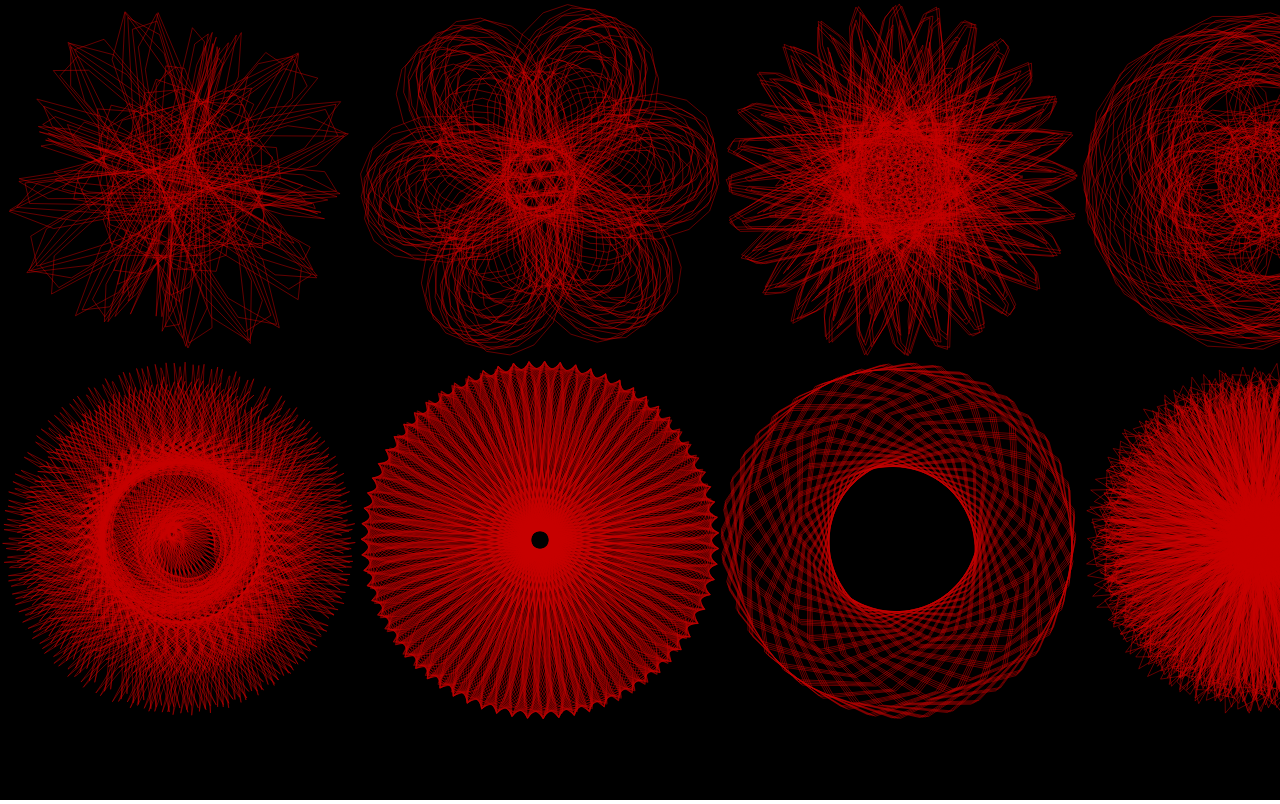
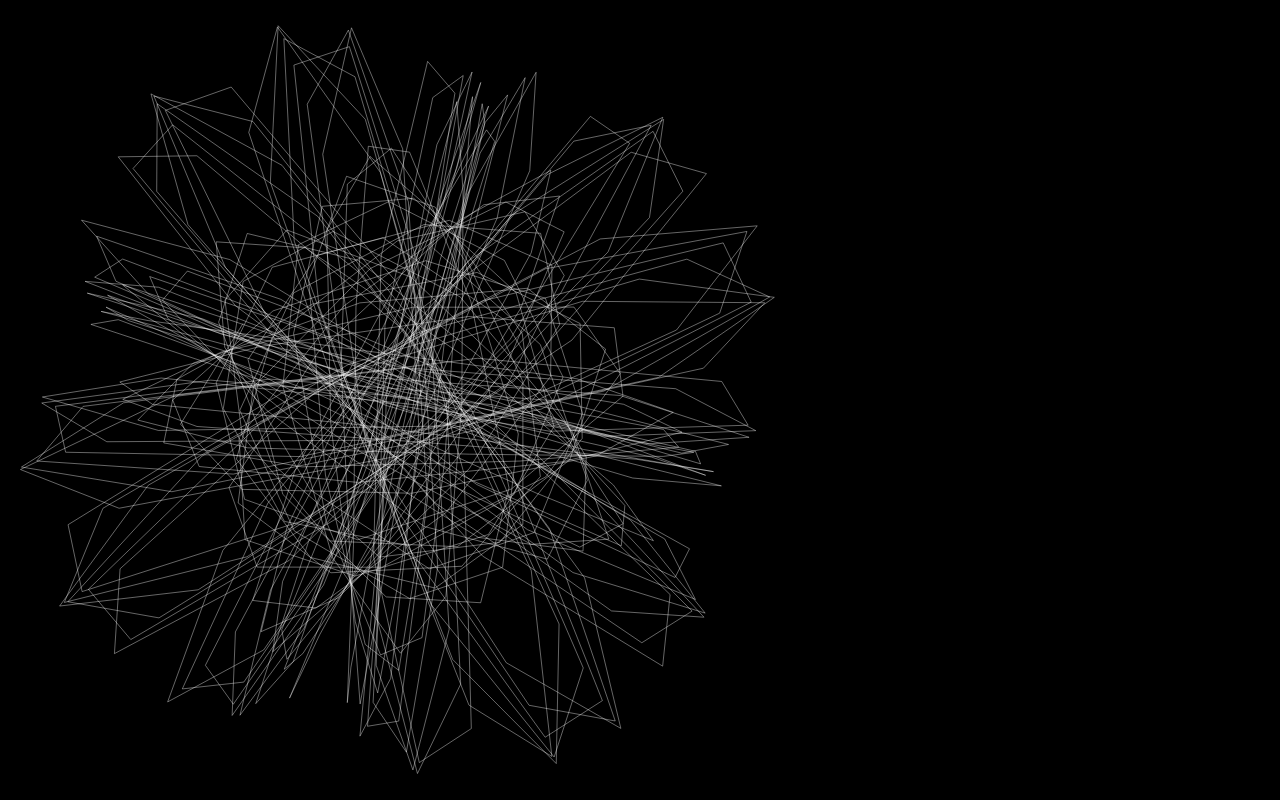
Before and after one commit to csurgay/pendulum, a plain HTML site: page index.html in a window 1280 px wide. Drawn offline with Linux system fonts and the light colour scheme.

Commit message:
color and slideshow single mode

```diff
--- a/index.html
+++ b/index.html
@@ -1,5 +1,5 @@
 <!DOCTYPE html>
-<html>
+<html style="overflow:hidden; margin:0;">
 <head>
     <title>Rotating Rods Animation</title>
     <style>
@@ -11,8 +11,8 @@
         }
     </style>
 </head>
-<body>
-    <canvas id="canvas"></canvas>
+<body style="overflow:hidden; margin:0;">
+    <canvas id="canvas" style="overflow:hidden; margin:0;"></canvas>
     <script src="js/event.js"></script>
     <script src="js/samples.js"></script>
     <script src="js/animate.js"></script>
--- a/js/animate.js
+++ b/js/animate.js
@@ -3,22 +3,40 @@ function animate() {
     clearScreen();
 
     ps.forEach( p => { p.calculate(); p.draw(); })
+    if (Date.now()-time>timeout) {
+        paramsIndex+=1; if (paramsIndex>=paramsArray.length-1) paramsIndex=0;
+        getpendulums();
+        randomizeColors();
+        time=Date.now();
+    }
 
     if (runAnim) requestAnimationFrame(animate);
 }
-// create 8 new pendulums
-function create8pendulums() {
-    for (let i=0; i<8; i++) {
+// create 1 or 8 new pendulums
+function creatependulums() {
+    for (let i=0; i<(mode=="8"?8:1); i++) {
         let x=i<4?i:i-4;
         let y=i<4?0:1;
-        let d=360;
-        ps.push( new Pendulum(i,x*d+d/2,y*d+d/2,d,3) );
+        let d=Math.floor(canvas.width/4.1);
+        if (mode=="1") d=Math.min(canvas.height,canvas.width);
+        ps.push( new Pendulum(i,"red",x*d+d/2,y*d+d/2,d,3) );
+    }
+    randomizeColors();
+}
+
+// randomize pendulum colors
+function randomizeColors() {
+    shuffleArray(colors);
+    let colindex=0;
+    for (let i=0; i<(mode=="8"?8:1); i++) {
+        let c=color=="random"?colors[colindex++]:color;
+        ps[i].color=c;
     }
 }
 
 // new set of 8 pendulums
-function get8pendulums() {
-    for (let i=0; i<8; i++) {
+function getpendulums() {
+    for (let i=0; i<(mode=="8"?8:1); i++) {
         ps[i].fillParams(paramsArray[paramsIndex+i]);
     }
 }
@@ -32,3 +50,10 @@ function clearScreen() {
     ctx.fillStyle = 'black';
     ctx.fillRect(0, 0, canvas.width, canvas.height);
 }
+
+// utility to shuffle colors
+function shuffleArray(arr) {
+    arr.sort(function (a, b) {
+      return Math.random() - 0.5;
+    });
+}
--- a/js/event.js
+++ b/js/event.js
@@ -7,6 +7,8 @@ function keyup(event) {
     else if (event.key=="s") showSerial = !showSerial;
     // animation slow speed
     else if (event.key=="a") slowAnim = !slowAnim;
+    // randomize colors
+    else if (event.key=="c") randomizeColors();
     // break
     else if (event.key==" ") {
         runAnim = !runAnim;
@@ -14,6 +16,7 @@ function keyup(event) {
     }
     else if (event.key=="Enter") {
         clearScreen();
+        randomizeColors();
         ps.forEach( p=>p.randomize() );
     }
     else if (event.key>="0" && event.key<="9") {
@@ -53,13 +56,15 @@ function keyup(event) {
         if (params.speeds[params.selectedRod]>100) params.speeds[params.selectedRod]=100;
     }
     else if (event.key=="ArrowLeft") {
-        paramsIndex = paramsIndex-8;
-        if (paramsIndex<0) paramsIndex=paramsArray.length-8;
-        get8pendulums();
+        paramsIndex = paramsIndex-(mode=="8"?8:1);
+        if (paramsIndex<0) paramsIndex=paramsArray.length-(mode=="8"?8:1);
+        randomizeColors();
+        getpendulums();
     }
     else if (event.key=="ArrowRight") {
-        paramsIndex = paramsIndex+8;
-        if (paramsIndex>=paramsArray.length-8) paramsIndex=0;
-        get8pendulums();
+        paramsIndex = paramsIndex+(mode=="8"?8:1);
+        if (paramsIndex>=paramsArray.length-(mode=="8"?8:1)) paramsIndex=0;
+        randomizeColors();
+        getpendulums();
     }
 }
--- a/js/main.js
+++ b/js/main.js
@@ -1,9 +1,20 @@
-let canvas, ctx, paramsArray, ps=[], runAnim=true, showRods=false, showParams=false, showSerial=false, slowAnim=false;
+let canvas, ctx, paramsArray, ps=[], runAnim=true, showRods=false, showParams=false, showSerial=false,
+    slowAnim=false, urlString, urlParams, color='random', lineWidth=0.4, opacity=1, mode="1",
+    timeout=7000, time=Date.now();
+let colors=["red","green","blue","orange","white", "red", "white", "orange"];
 
 function init() {
+    urlString = window.location.search;
+    urlParams = new URLSearchParams(urlString);
+    if (urlParams.has('color')) color=urlParams.get('color');
+    if (urlParams.has('lineWidth')) lineWidth=urlParams.get('lineWidth');
+    if (urlParams.has('opacity')) opacity=urlParams.get('opacity');
+    if (urlParams.has('mode')) mode=urlParams.get('mode');
+    if (urlParams.has('timeout')) timeout=urlParams.get('timeout');
     canvas = document.getElementById('canvas');
     ctx = canvas.getContext('2d');
     ctx.translate(0.5,0.5);
+    clearScreen();
     document.addEventListener("keyup",keyup);
     window.addEventListener("keydown", function(e) {
         if(["Space","ArrowUp","ArrowDown","ArrowLeft","ArrowRight"].indexOf(e.code) > -1) {
@@ -16,8 +27,8 @@ function init() {
     params2Array.forEach( row => paramsArray.push( [ ind++, 2, [0,0], [row[0],row[1],0,,0,0,0,0,], [row[2],row[3],0,0,0,0,0], row[4] ] ));
     params3Array.forEach( row => paramsArray.push( [ ind++, 3, [0,0,0], [row[0],row[1],row[2],0,0,0,0,], [row[3],row[4],row[5],0,0,0,0], row[6] ] ));
 
-    create8pendulums();
-    get8pendulums();
+    creatependulums();
+    getpendulums();
 }
 
 console.log("Started...");
--- a/js/pendulum.js
+++ b/js/pendulum.js
@@ -1,6 +1,7 @@
 class Pendulum {
-    constructor(serial,x,y,r,dim) {
+    constructor(serial,color,x,y,r,dim) {
         this.serial=serial;
+        this.color=color;
         this.x=x;
         this.y=y;
         this.dim=dim;                               // number of rods
@@ -55,8 +56,9 @@ class Pendulum {
     draw() {
         // Draw trace
         ctx.beginPath();
-        ctx.strokeStyle = 'rgba(200, 0, 0, 0.5)';
-        ctx.lineWidth = 1;
+        ctx.strokeStyle = this.color;
+        ctx.globalAlpha = opacity;
+        ctx.lineWidth = lineWidth;
         for (let i = 0; i < this.traceLength; i++) if (i<this.tracePoints.length) {
             const point = this.tracePoints[i];
             if (i === 0) {
--- a/js/samples.js
+++ b/js/samples.js
@@ -1,6 +1,7 @@
 let paramsIndex=0;
 const paramsAllArray = [
     [3, [-3406.099353299611, -507971.4713009169, -103121.73914635397], [131, 92, 82], [0.7670965355733417, -0.831308962388003, -0.9605858450070612], 581],
+    [3, [74457.38502101201, -57033.46112534978, -128867.69646118388], [27, 146, 104], [-0.8649598253198203, 0.27206355120003867, -0.6678448681547633], 447],
     [3, [36645.22114716534, 69434.27528856104, -4192.60094444188], [142, 71, 142], [0.41577279464279737, 0.08893853855588985, -0.12640063321905126], 2471],
     [3, [11264.97450753316, -385509.5150913191, -294710.3779949087], [96, 117, 107], [-0.2728069844017251, 0.6042857466445808, -0.5935502906383157], 2507],
     [3, [207899.78866588432, 17093.099450597914, 26761.293738253156], [140, 130, 77], [0.5823962728344698, 0.1724284246950245, 0.10847707230791581], 1844],
```
